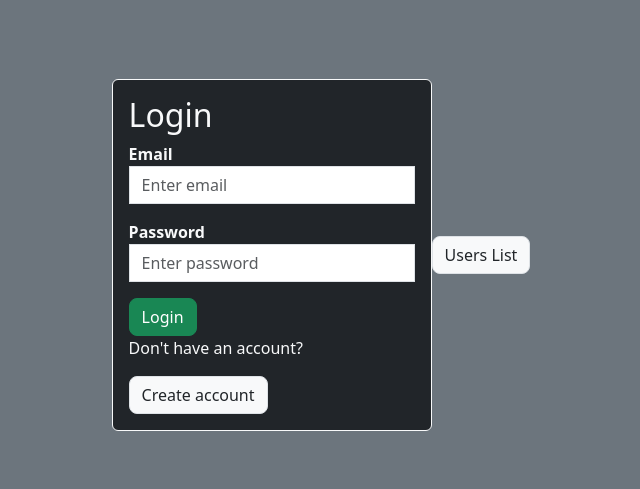
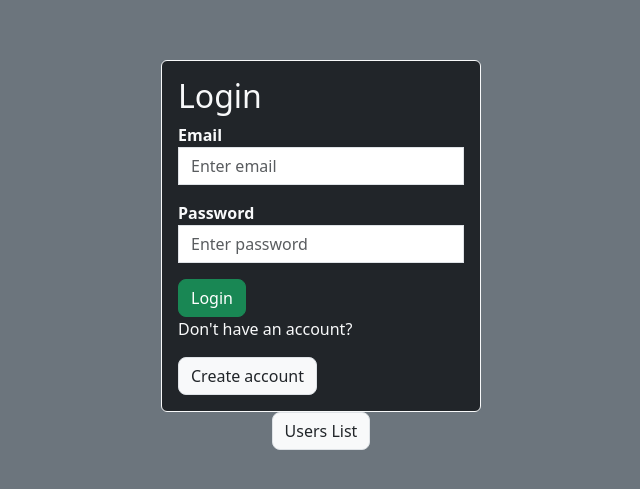
Before and after one commit to tomasjibaja/login-yousaf, a React (Vite) app in the folder client/: page /login in a window 1280 px wide. Shown: the part 145-634 px from the top of the page, without its empty margins (319-959 px from the left). Built offline with nearby package versions, Linux system fonts and the light colour scheme.

Commit message:
error ortografico en boostrap login page flex-column

```diff
--- a/client/src/assets/Login.jsx
+++ b/client/src/assets/Login.jsx
@@ -21,7 +21,7 @@
     }
 
     return (
-        <div className="d-flex flex-cloumn justify-content-center align-items-center bg-secondary vh-100">
+        <div className="d-flex flex-column justify-content-center align-items-center bg-secondary vh-100">
             <div className="bg-dark border border-light text-light p-3 rounded w-25">
                 <h2>Login</h2>
                 <form onSubmit={handleSubmit}>
```
